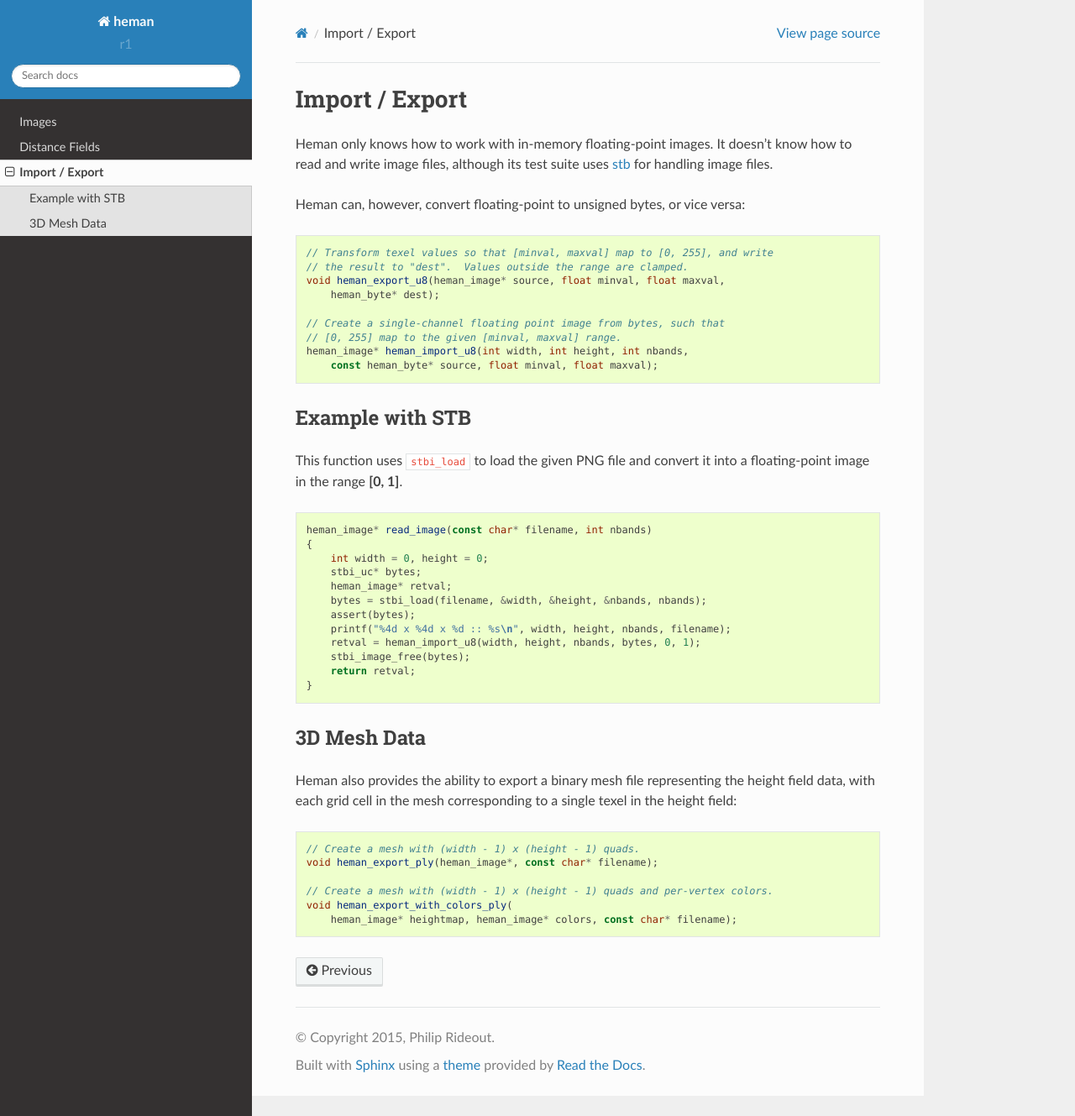
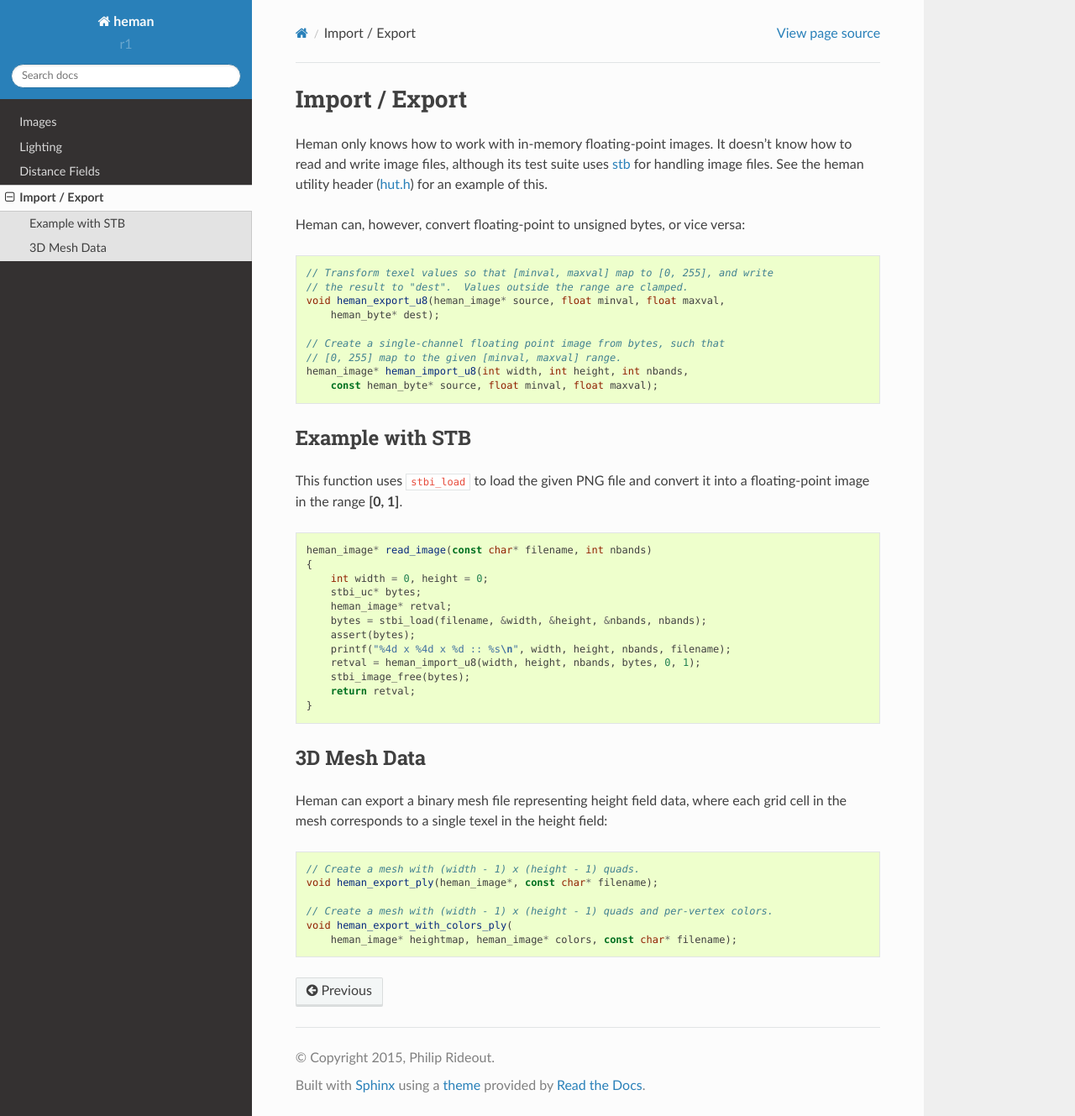
Before and after one commit to prideout/heman, a Sphinx documentation site: the page built from docs/importexport.rst, in a window 1280 px wide and 1329 px high. Shown: the whole window at 84% size. Built offline with Sphinx 7.4.7 and the Read the Docs theme 2.0.0, drawn with Linux system fonts in a browser that asks for light colours.

Commit message:
Continue to flesh out documentation.

```diff
--- a/docs/image.rst
+++ b/docs/image.rst
@@ -6,6 +6,10 @@
 Images are simply arrays of floats.  By default, the value type is ``float``, but this can be overriden by setting the ``HEMAN_FLOAT`` macro to ``double``.  By design, integer-typed images are not allowed, although heman provides some conversion utilities (see `Import / Export <importexport>`_).
 
 Each image has a specified number of `bands`, which is usually 1 (height maps, distance fields) or 3 (colors, normal maps).
+
+.. c:type:: heman_image
+
+   Encapsulates a flat array of floats and its dimensions.  The struct itself is not public, so clients must refer to it using a pointer.
 
 Creating and Destroying
 =======================
--- a/docs/importexport.rst
+++ b/docs/importexport.rst
@@ -1,7 +1,7 @@
 Import / Export
 ###############
 
-Heman only knows how to work with in-memory floating-point images.  It doesn't know how to read and write image files, although its test suite uses `stb <https://github.com/nothings/stb>`_ for handling image files.
+Heman only knows how to work with in-memory floating-point images.  It doesn't know how to read and write image files, although its test suite uses `stb <https://github.com/nothings/stb>`_ for handling image files.  See the heman utility header (`hut.h <https://github.com/prideout/heman/blob/master/test/hut.h>`_) for an example of this.
 
 Heman can, however, convert floating-point to unsigned bytes, or vice versa:
 
@@ -41,7 +41,7 @@
 3D Mesh Data
 ============
 
-Heman also provides the ability to export a binary mesh file representing the height field data, with each grid cell in the mesh corresponding to a single texel in the height field:
+Heman can export a binary mesh file representing height field data, where each grid cell in the mesh corresponds to a single texel in the height field:
 
 .. code-block:: c
 
--- a/docs/index.rst
+++ b/docs/index.rst
@@ -5,7 +5,7 @@
 
 .. image:: _static/islands.png
 
-Heman currently supports:
+Heman can be used for:
 
 * Generating a normal map from a height map using forwarding differencing.
 * Efficiently computing ambient occlusion from a height map.
@@ -33,6 +33,7 @@
    :maxdepth: 2
 
    image
+   lighting
    distance
    importexport
 
```
Also changed, not shown: docs/lighting.rst (added, +44 -0 lines).
